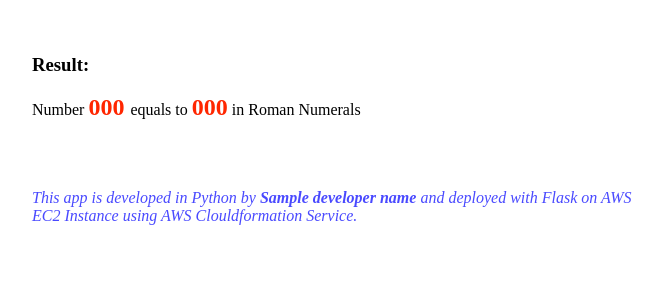
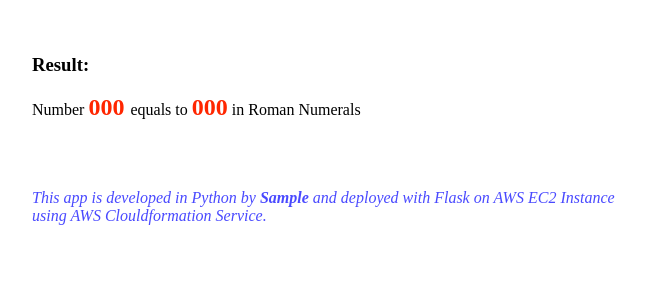
Before and after one commit to merve-bugaz/my-projects, a Flask app: template Project-001-Roman-Numerals-Converter/templates/result.html in a window 1280 px wide. Shown: the part 480-780 px from the top of the page, without its empty margins (308-971 px from the left). Run offline with Flask 3, Linux system fonts and the light colour scheme; the template is opened without the code that fills it: most values are stand-ins (such as "Sample title", 1, 10 or a date in 2020).

Commit message:
yeniden düzenlendi

```diff
--- a/Project-001-Roman-Numerals-Converter/app.py
+++ b/Project-001-Roman-Numerals-Converter/app.py
@@ -17,17 +17,17 @@
     if request.method == 'POST':
         alpha = request.form['number']
         if not alpha.isdecimal():
-            return render_template('index.html', developer_name='Oktay', not_valid=True)
+            return render_template('index.html', developer_name='merve', not_valid=True)
         number = int(alpha)
         if not 0 < number < 4000:
-            return render_template('index.html', developer_name='Oktay', not_valid=True)
+            return render_template('index.html', developer_name='merve', not_valid=True)
         return render_template('result.html', number_decimal = number , number_roman= convert(number), developer_name='Oktay')
     else:
-        return render_template('index.html', developer_name='Oktay', not_valid=False)
+        return render_template('index.html', developer_name='merve', not_valid=False)
 
 if __name__ == '__main__':
      #app.run(debug=True)
-    app.run(host='0.0.0.0', port=80)
+    app.run(host='0.0.0.0', port=8000)
 
 
 # isdecimal():the function is used to check if all the letters in the string are numbers or not
--- a/Project-001-Roman-Numerals-Converter/templates/result.html
+++ b/Project-001-Roman-Numerals-Converter/templates/result.html
@@ -47,7 +47,7 @@
     <p>Number <span class="result"> <b> {{ number_decimal }}</b> </span>equals to <span class="result"><b>{{ number_roman }}</b></span> in Roman Numerals</p><br><br>
 
 
-    <p class="footnote"><i>This app is developed in Python by <b>{{ developer_name }}</b> and deployed with Flask on AWS
+    <p class="footnote"><i>This app is developed in Python by <b>{{ developer_merve }}</b> and deployed with Flask on AWS
             EC2 Instance using AWS Clouldformation Service.</i></p>
 </body>
 
```
